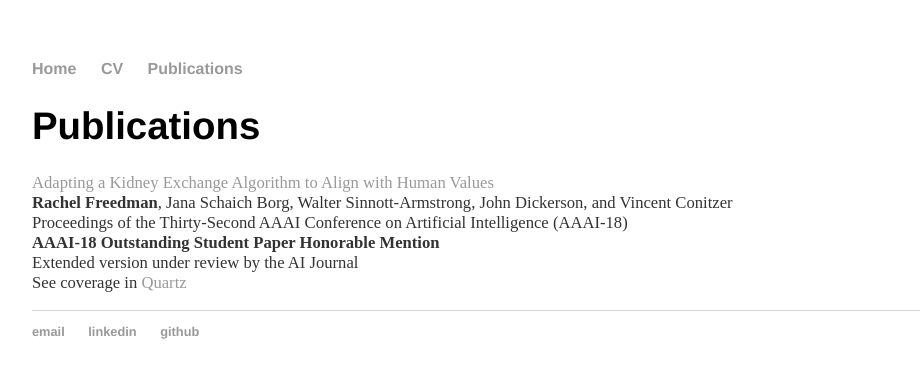
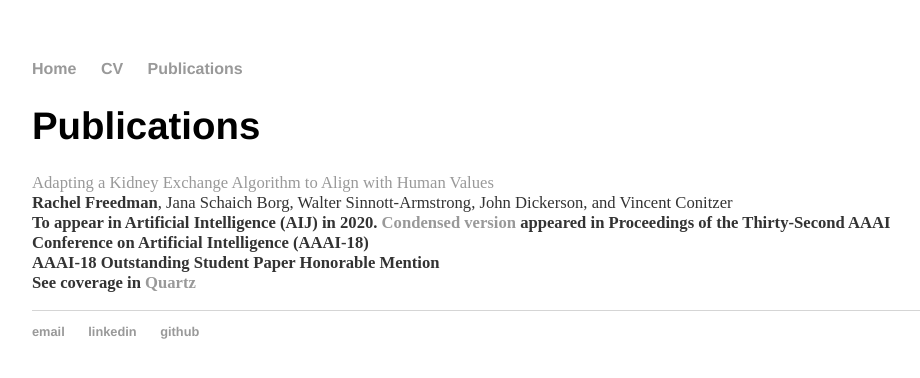
Before and after one commit to RachelFreedman/rachelfreedman.github.io, a Jekyll site: the page built from publications/index.html, in a window 1280 px wide. Shown: the top 378 px of the page, without its empty margins (160-1080 px from the left). Built offline with Jekyll 4.4.1, drawn with Linux system fonts in a browser that asks for light colours.

Commit message:
updated publications index to include AIJ version

```diff
--- a/publications/index.html
+++ b/publications/index.html
@@ -4,10 +4,9 @@ title: Publications
 ---
 <div class="blurb blurb-small-font">
 	<h1>Publications</h1>
-	<p><a href="/assets/Freedman18.pdf">Adapting a Kidney Exchange Algorithm to Align with Human Values</a><br />
+	<p><a href="/assets/Freedman20_AIJ.pdf">Adapting a Kidney Exchange Algorithm to Align with Human Values</a><br />
 	<b>Rachel Freedman</b>, Jana Schaich Borg, Walter Sinnott-Armstrong, John Dickerson, and Vincent Conitzer<br />
-	Proceedings of the Thirty-Second AAAI Conference on Artificial Intelligence (AAAI-18)<br />
+	<b>To appear in Artificial Intelligence (AIJ) in 2020. <a href="/assets/Freedman18.pdf">Condensed version</a> appeared in Proceedings of the Thirty-Second AAAI Conference on Artificial Intelligence (AAAI-18)<br />
 	<b>AAAI-18 Outstanding Student Paper Honorable Mention</b><br />
-	Extended version under review by the AI Journal<br />
 	See coverage in <a href="https://qz.com/1383083/how-ai-changed-organ-donation-in-the-us/">Quartz</a></p>
 </div><!-- /.blurb -->
```
